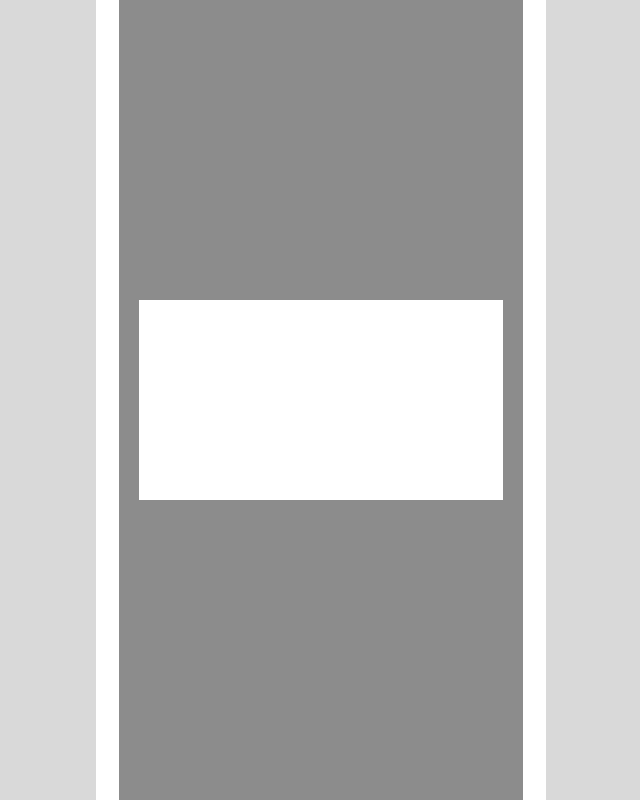
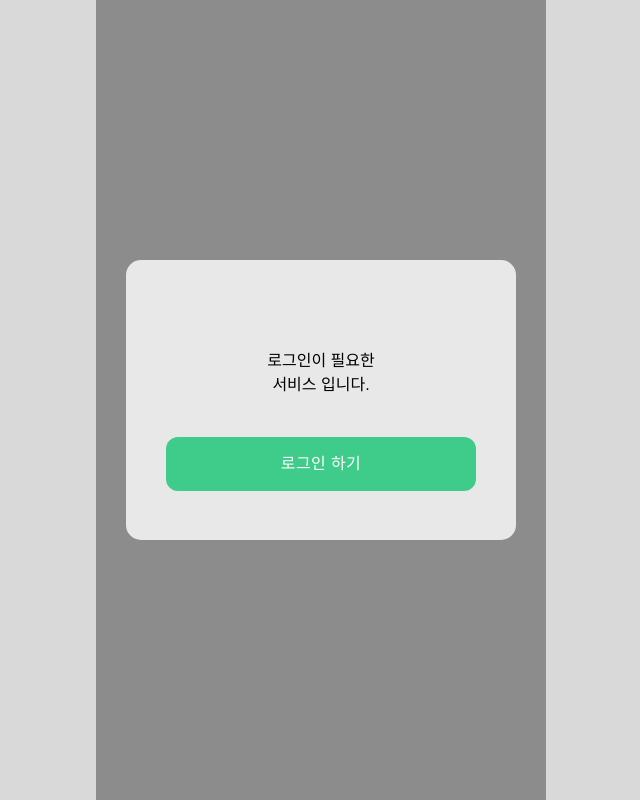
Before and after one commit to junwson9/Hanol, a React (Create React App) app in the folder FE/hanol/: page /login-error in a window 1280 px wide. Shown: the whole page, without its empty margins (319-959 px from the left). Built offline with nearby package versions, Linux system fonts and the light colour scheme; a web font is replaced by a local one.

Commit message:
FEAT: loginError page implement
Former-commit-id: 49a1dfafe7e48cd569bb34ce086d0708bdf78c74

```diff
--- a/FE/hanol/src/App.tsx
+++ b/FE/hanol/src/App.tsx
@@ -10,9 +10,11 @@ function App() {
       <div className="grid grid-cols-6 gap-[10px] mx-[23px]">
         <Routes>
           <Route path="/login" element={<Login />} />
-          <Route path="/login-error" element={<LoginError />} />
         </Routes>
       </div>
+      <Routes>
+        <Route path="/login-error" element={<LoginError />} />
+      </Routes>
     </div>
   );
 }
--- a/FE/hanol/src/components/button/Button.tsx
+++ b/FE/hanol/src/components/button/Button.tsx
@@ -1,10 +1,16 @@
 import React from 'react';
 
-function Button() {
-  const name = 'name';
+type ButtonProps = {
+  name: string;
+  onClick: () => void;
+};
+
+function Button({ name, onClick }: ButtonProps) {
   return (
     <div className="w-full h-[54px] rounded-xl justify-center items-center gap-2.5 inline-flex bg-Main">
-      <div className="text-white text-base font-medium text-[16px] tracking-wide">{name}</div>
+      <div onClick={onClick} className="text-white text-base font-medium text-[16px] tracking-wide">
+        {name}
+      </div>
     </div>
   );
 }
--- a/FE/hanol/src/pages/auth/login.tsx
+++ b/FE/hanol/src/pages/auth/login.tsx
@@ -1,6 +1,5 @@
 import React from 'react';
 import FloatingButton from 'components/button/FloatingButton';
-import Button from 'components/button/Button';
 import EmptyButton from 'components/button/EmptyButton';
 
 function Login() {
@@ -12,9 +11,6 @@ function Login() {
         <FloatingButton />
       </div>
       <div>
-        <Button />
-      </div>
-      <div>
         <EmptyButton />
       </div>
     </div>
--- a/FE/hanol/src/pages/auth/loginError.tsx
+++ b/FE/hanol/src/pages/auth/loginError.tsx
@@ -1,8 +1,24 @@
+import Button from 'components/button/Button';
+import { useNavigate } from 'react-router-dom';
+
 function loginError() {
+  const buttonName = '로그인 하기';
+  const navigate = useNavigate();
+
+  const handleButtonClick = () => {
+    navigate('/login');
+  };
+
   return (
     <div className="col-span-full h-screen flex items-center justify-center bg-neutral-700 bg-opacity-60">
-      <div className="mx-[20px] w-full h-[200px] flex items-center justify-center bg-white">
-        <div></div>
+      <div className="mx-[30px] w-full h-[280px] flex flex-col justify-center items-center bg-white rounded-[15px] bg-opacity-80">
+        <div className="w-full font-medium text-[16px] mt-10">
+          <div>로그인이 필요한</div>
+          <div>서비스 입니다.</div>
+        </div>
+        <div className="w-full px-10 mt-10">
+          <Button name={buttonName} onClick={handleButtonClick} />
+        </div>
       </div>
     </div>
   );
```
